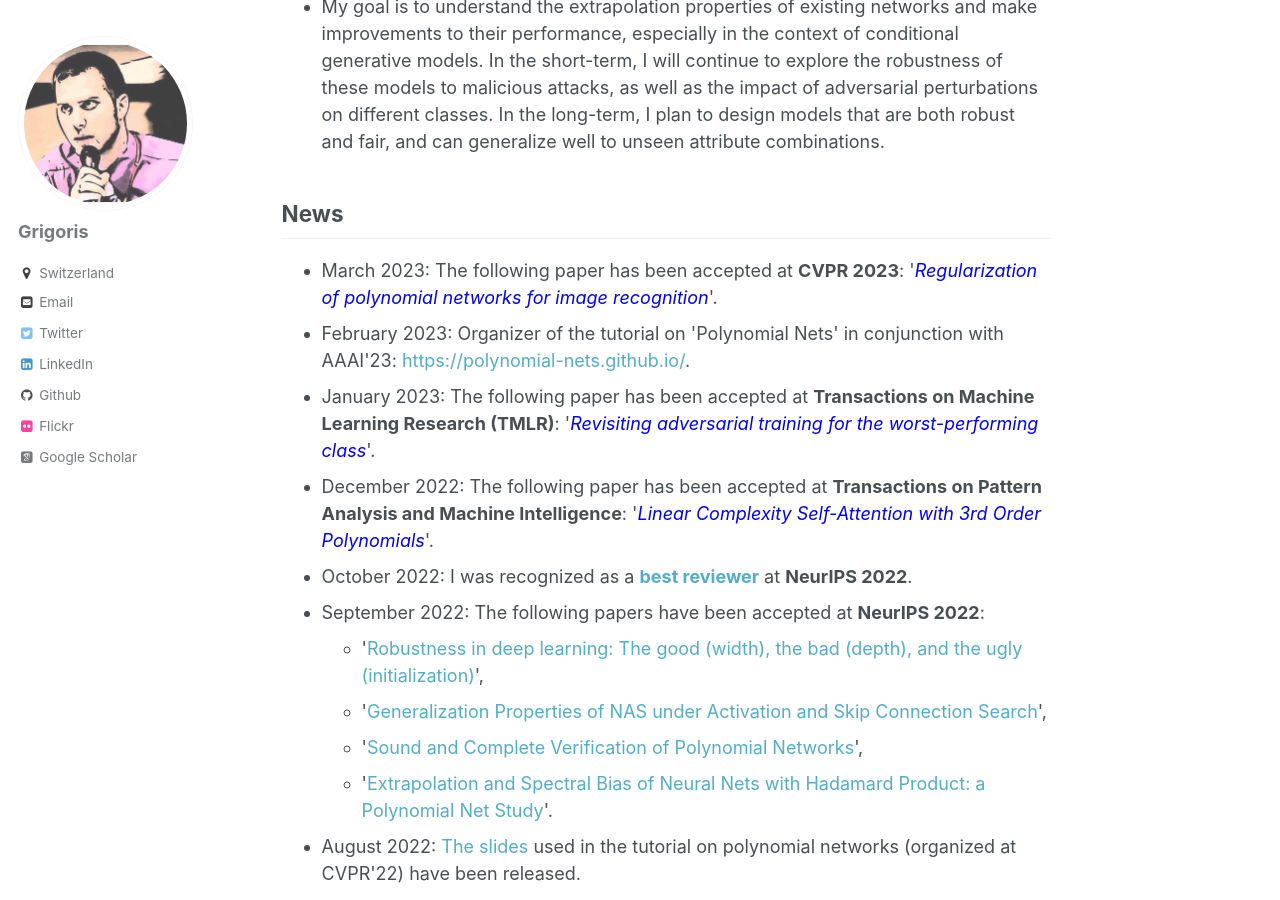
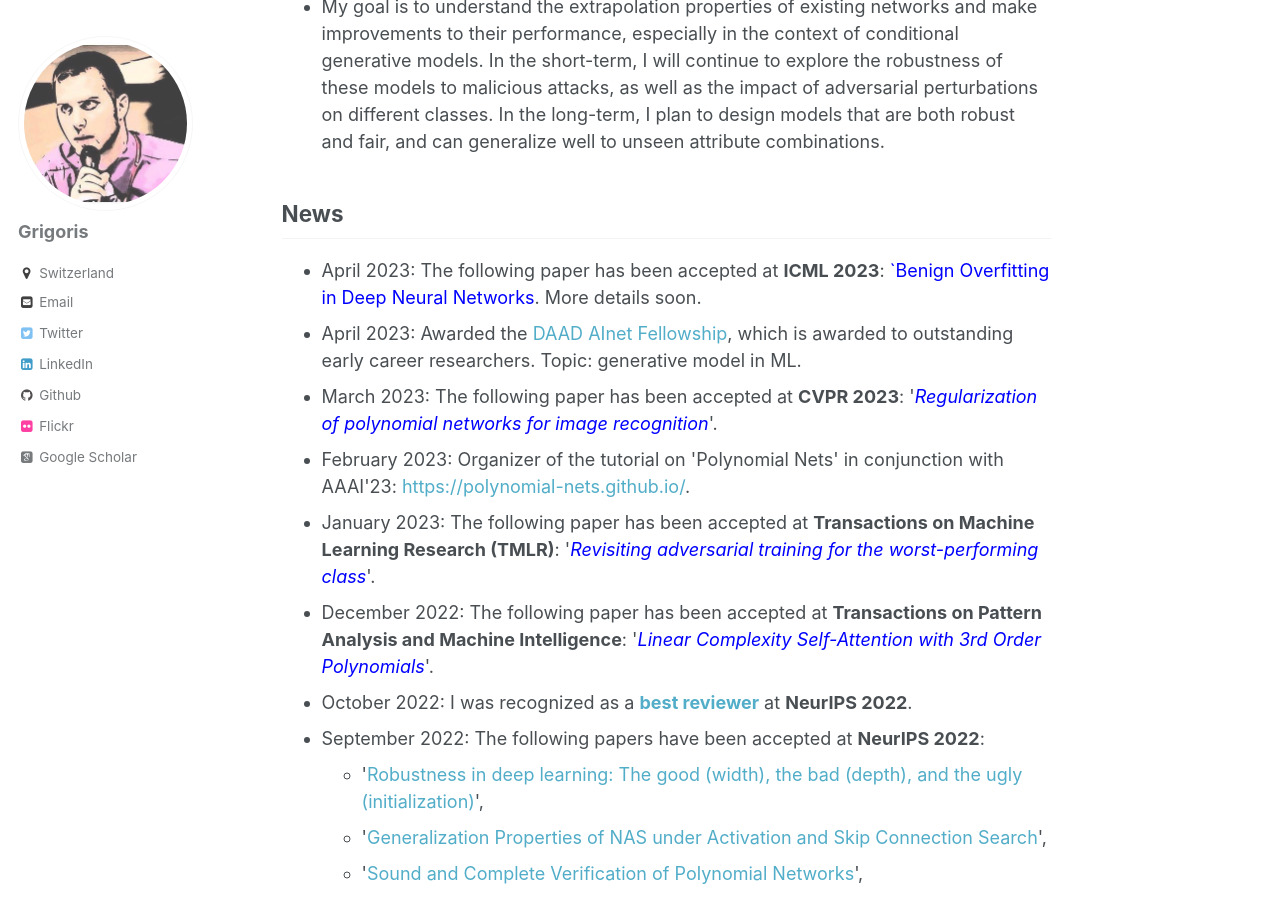
Before and after one commit to grigorisg9gr/grigorisg9gr.github.io, a Jekyll site: the page built from index.html, in a window 1280 px wide and 900 px high, scrolled down 569 px. Built offline with Jekyll 4.4.1, drawn with Linux system fonts in a browser that asks for light colours; some web fonts are replaced.

Commit message:
Updates in code and news.

```diff
--- a/_pages/code/index.html
+++ b/_pages/code/index.html
@@ -20,7 +20,8 @@ comments: false
                                           <li><span class="thick">The <a href="https://github.com/grigorisg9gr/regularized_polynomials">source code</a> from our work (CVPR'23) on regularization of the polynomial networks (for recognition). <br /></span></li>
                               </ul>
                   </li>
-                  <li><a href="https://github.com/tensorly/Proceedings_IEEE_companion_notebooks">Source code</a> for our review paper (Proceedings of the IEEE, 2021) on tensor methods. </li>
+		  <li><a href="https://github.com/LIONS-EPFL/class-focused-online-learning-code">Source code</a> for our paper (TMLR'23) on improving the worst class under adversarial training.</li>
+                  <li><a href="https://github.com/tensorly/Proceedings_IEEE_companion_notebooks">Source code</a> for our review paper (Proceedings of the IEEE, 2021) on tensor methods.</li>
                   <li><a href="https://github.com/grigorisg9gr/rocgan">Source code</a> for our work (ICLR'19/IJCV'20) on robust generative models. </li>
                   <li><span class="thick">[older] <a href="https://github.com/grigorisg9gr/robust_deformable_face_tracking">Source code</a> from our work on deformable tracking. <br /></span></li>
                   <li><span class="thick">[older] <a href="https://github.com/grigorisg9gr/deformable_tracking_review_ijcv2016">Jupyter notebooks</a> from our review paper on deformable tracking.</span></li>
--- a/index.html
+++ b/index.html
@@ -19,6 +19,8 @@ My research focuses on reliable machine learning and the design and study of exp
 
 <h2>News</h2>
 <ul>
+    <li>April 2023: The following paper has been accepted at <strong>ICML 2023</strong>: <span style="color: #0000ff;">`Benign Overfitting in Deep Neural Networks</span>. More details soon.
+    <li>April 2023: Awarded the <a href="https://www.daad.de/en/the-daad/postdocnet/details-and-application/">DAAD AInet Fellowship</a>, which is awarded to outstanding early career researchers. Topic: generative model in ML.</li>
     <li>March 2023: The following paper has been accepted at <strong>CVPR 2023</strong>: '<em><a href="http://arxiv.org/abs/2303.13896"><span style="color: #0000ff;">Regularization of polynomial networks for image recognition</span></a></em>'. </li>
     <li>February 2023: Organizer of the tutorial on 'Polynomial Nets' in conjunction with AAAI'23: <a href="https://polynomial-nets.github.io/">https://polynomial-nets.github.io/</a>.
     <li>January 2023: The following paper has been accepted at <strong>Transactions on Machine Learning Research (TMLR)</strong>: '<em><a href="#"><span style="color: #0000ff;">Revisiting adversarial training for the worst-performing class</span></a></em>'. </li>
```
